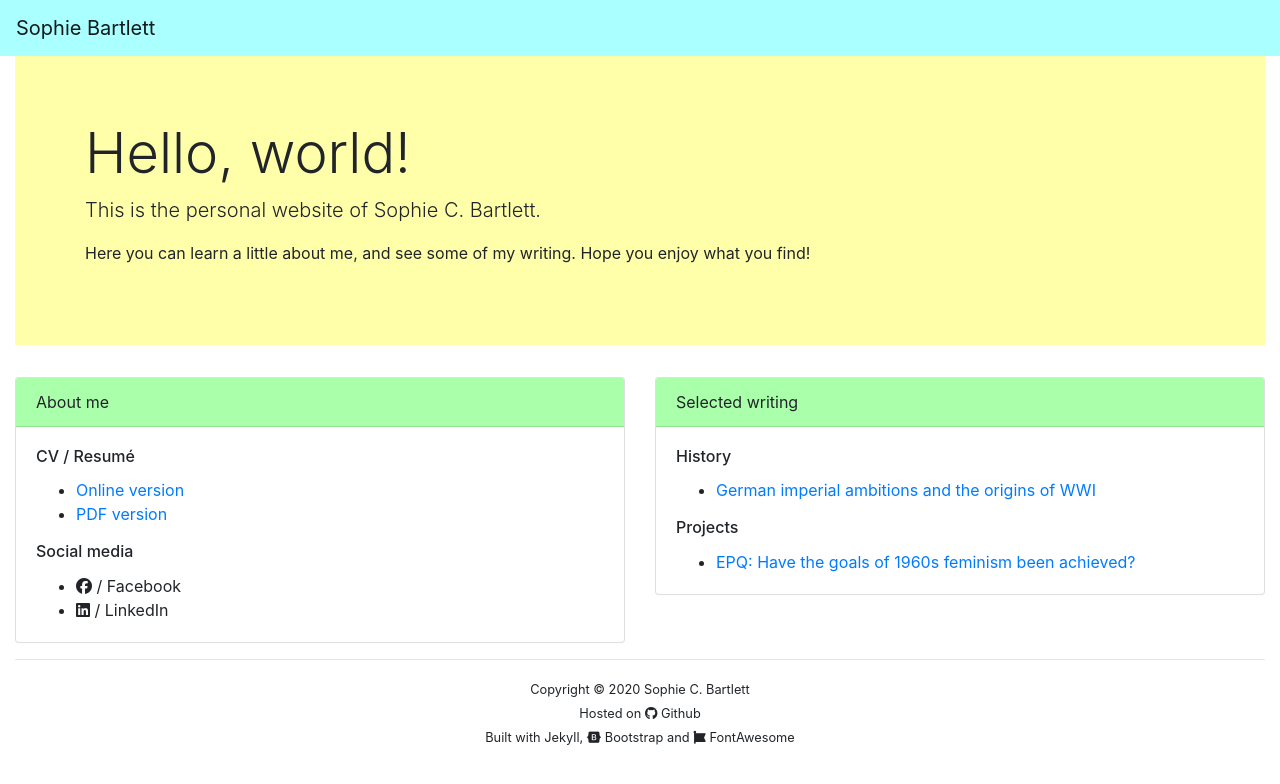
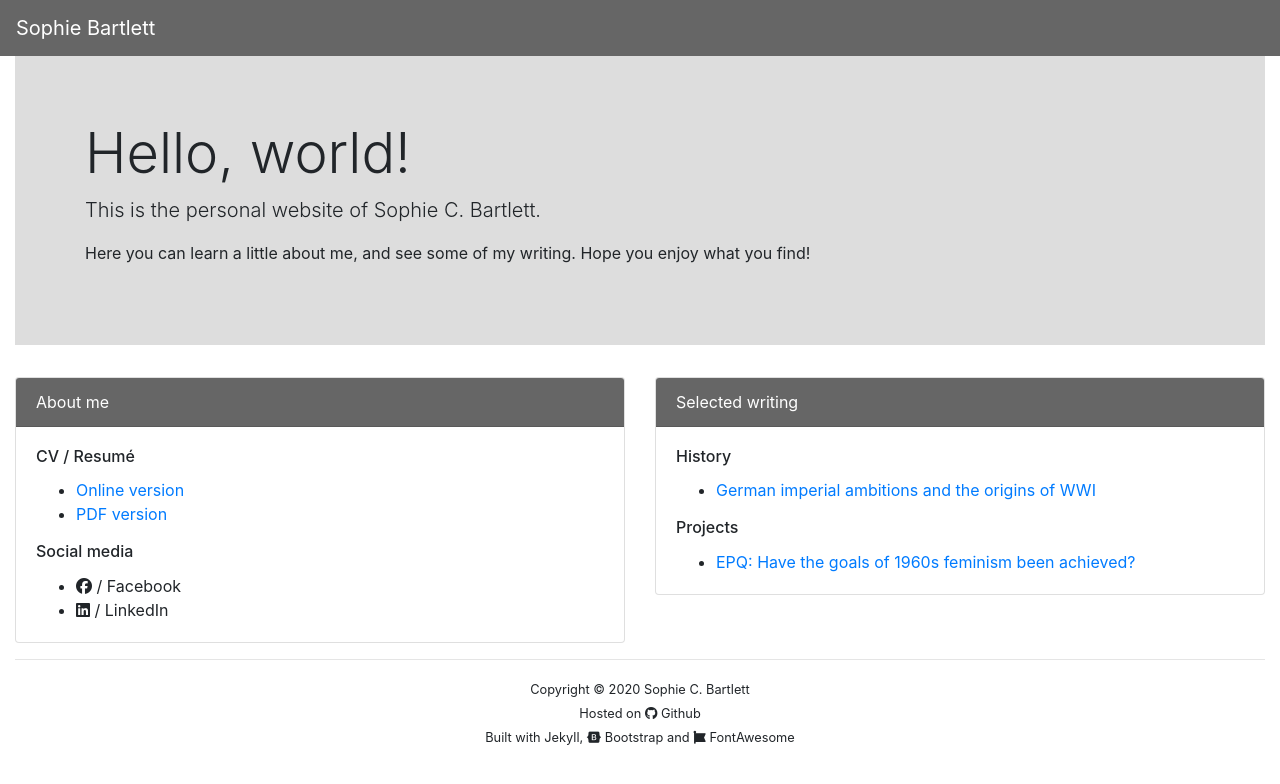
Before and after one commit to sophiecbartlett/sophiecbartlett.github.io, a Jekyll site: the page built from index.html, in a window 1280 px wide. Shown: the top 784 px of the page. Built offline with Jekyll 4.4.1, drawn with Linux system fonts in a browser that asks for light colours; nearby versions of some CDN libraries.

Commit message:
Monochrome colour scheme

```diff
--- a/_includes/head.html
+++ b/_includes/head.html
@@ -12,7 +12,7 @@
   <!-- Bootstrap custom overrides -->
   <style type="text/css">
     .custom-card-bg {
-      background-color: #afa;
+      background-color: #666
     }
   </style>
 
--- a/_includes/header.html
+++ b/_includes/header.html
@@ -1,14 +1,14 @@
-<nav class="navbar navbar-expand-md navbar-light" style="background-color:#aff">
+<nav class="navbar navbar-expand-md navbar-dark" style="background-color:#666">
   <a class="navbar-brand" href="/" alt="{{ site.description }}">{{ site.title }}</a>
   {% if page.this_bc %}
   <nav aria-label="breadcrumb">
     <ol class="breadcrumb bg-transparent m-0">
       {% for bc_hash in page.prev_bc %}
       {% for bc in bc_hash %}
-      <li class="breadcrumb-item small"><a href="{{bc[1]}}">{{bc[0]}}</a></li>
+      <li class="breadcrumb-item small"><a class="text-white" href="{{bc[1]}}">{{bc[0]}}</a></li>
       {% endfor %}
       {% endfor %}
-      <li class="breadcrumb-item small active" aria-current="page">{{page.this_bc}}</li>
+      <li class="breadcrumb-item small active text-light" aria-current="page">{{page.this_bc}}</li>
     </ol>
   </nav>
   {% endif %}
--- a/index.html
+++ b/index.html
@@ -1,7 +1,7 @@
 ---
 layout: default
 ---
-<div class="jumbotron jumbotron-fluid text-black" style="background-color:#ffa">
+<div class="jumbotron jumbotron-fluid text-black" style="background-color:#ddd">
   <div class="container">
     <h1 class="display-4">Hello, world!</h1>
     <p class="lead">This is the personal website of Sophie C. Bartlett.</p>
@@ -12,7 +12,7 @@ layout: default
 <div class="row">
   <div class="col-md">
     <div class="card">
-      <div class="card-header custom-card-bg">
+      <div class="card-header custom-card-bg text-white">
         About me
       </div>
       <div class="card-body">
@@ -31,7 +31,7 @@ layout: default
   </div>
   <div class="col-md">
     <div class="card">
-      <div class="card-header custom-card-bg">
+      <div class="card-header custom-card-bg text-white">
         Selected writing
       </div>
       <div class="card-body">
```
